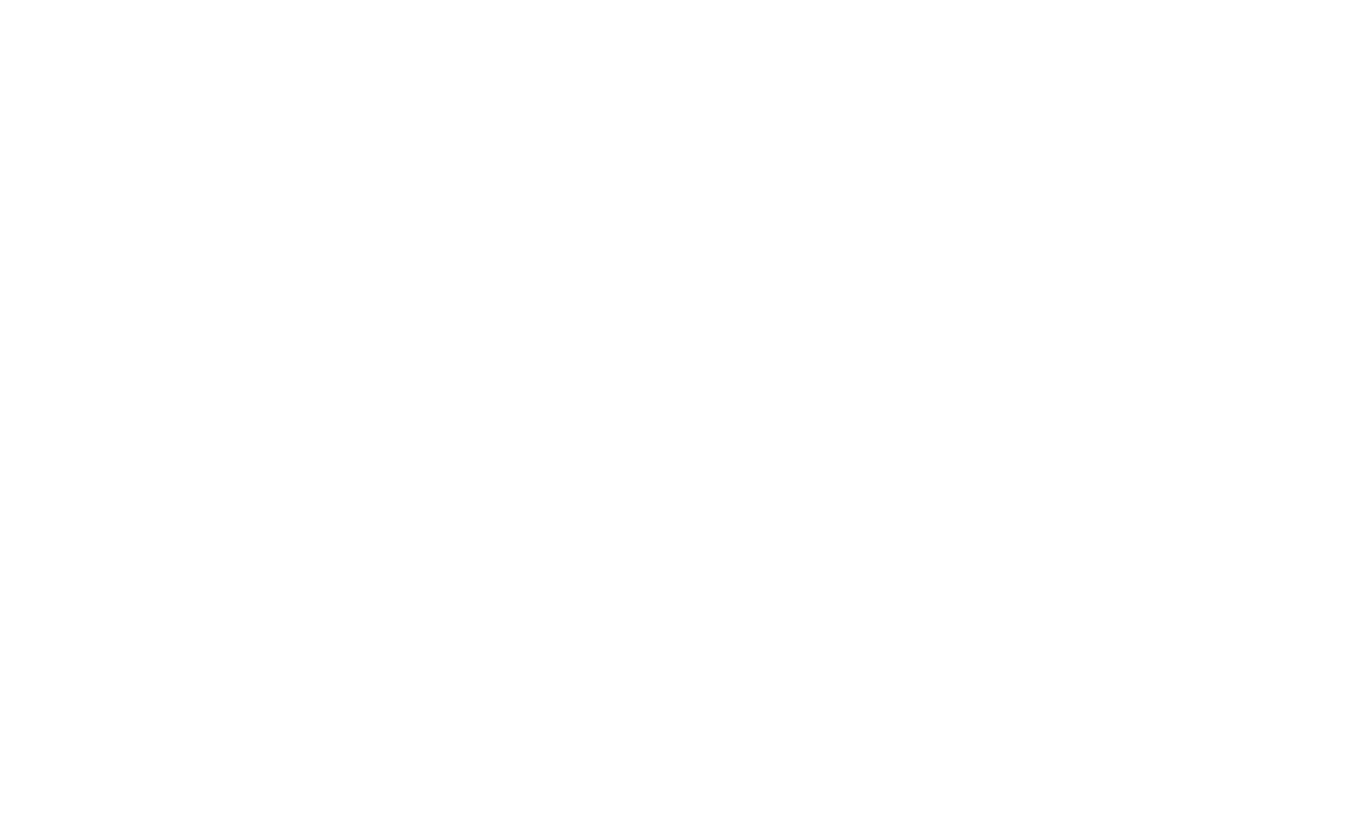
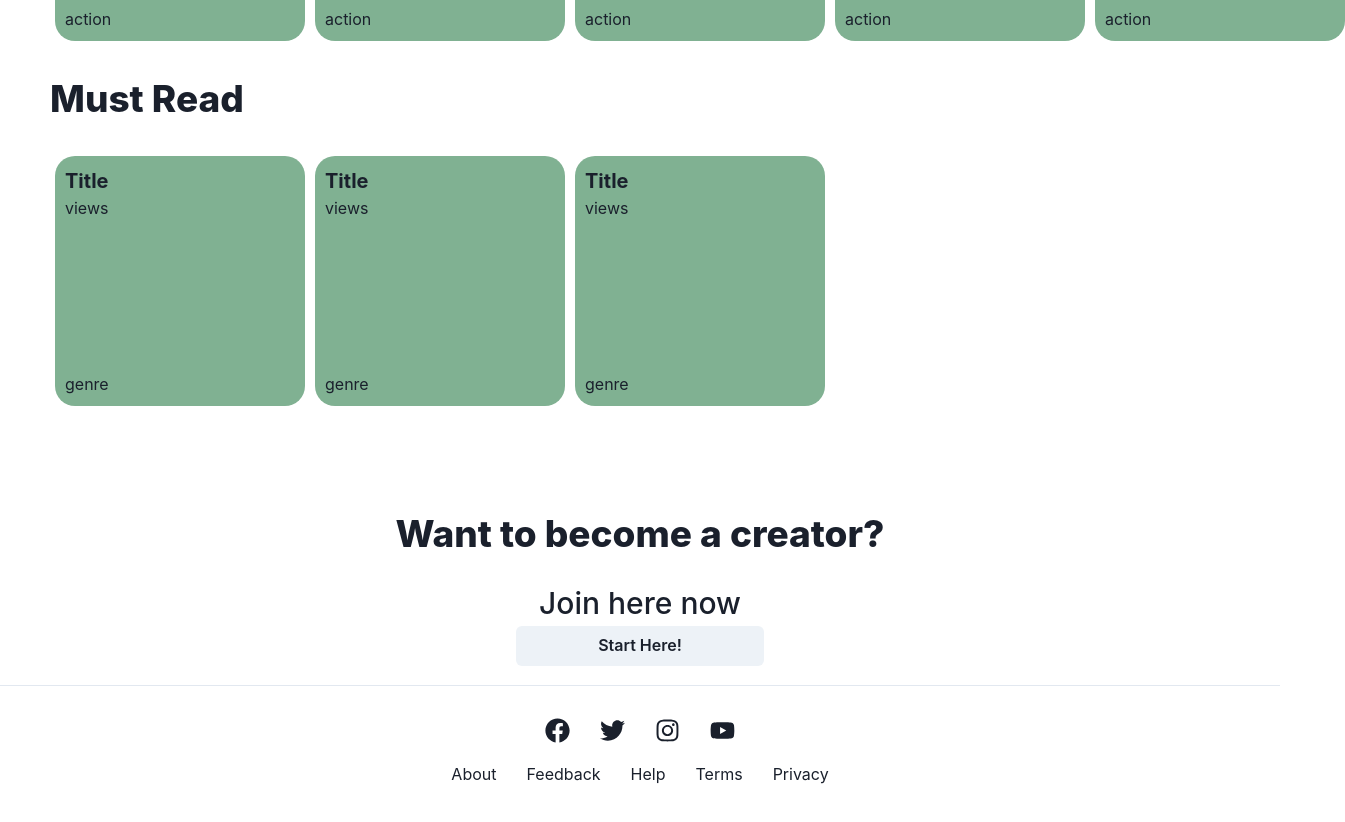
Before and after one commit to BlackDives/webflow-s, a React (Create React App) app: page / in a window 1280 px wide. Shown: the part 1220-2042 px from the top of the page, 1345 px wide, since content can reach past the window. Before the commit the page ends 800 px from the top, so only its background shows below. Built offline with nearby package versions, Linux system fonts and the light colour scheme.

Commit message:
feat: fleshed out landing page
It has barely any functionality, isn't calling any APIs, and doesn't have good styling.

```diff
--- a/src/App.js
+++ b/src/App.js
@@ -4,14 +4,20 @@
 import LandingHeader from './Components/HeaderComponents/landing-header'
 import Featured from './Components/HeaderComponents/featured'
 import Comments from './Components/CommentComponents/comments'
+import MustRead from 'Components/HeaderComponents/must-read'
+import BecomeACreator from 'Components/HeaderComponents/become-a-creator'
+import Footer from 'Components/FooterComponents/footer'
 
 const App = () => {
     return (
         <>
-            {/* <NavHeader />
+            <NavHeader />
             <LandingHeader />
-            <Featured /> */}
-            <Comments />
+            <Featured />
+            <MustRead />
+            <BecomeACreator />
+            <Footer />
+            {/* <Comments /> */}
         </>
     )
 }
--- /dev/null
+++ b/src/Components/FooterComponents/footer.js
@@ -0,0 +1,39 @@
+import React from 'react'
+import { Flex, Text } from '@chakra-ui/react'
+import { FaInstagram, FaTwitter, FaYoutube, FaFacebook } from 'react-icons/fa'
+
+const Footer = () => {
+    return (
+        <>
+            <hr />
+
+            <Flex flexDir={'column'} mt={'2rem'} mb={'4rem'}>
+                <Flex flexDir={'row'} justifyContent={'center'}>
+                    <Flex mx={'15px'}>
+                        <FaFacebook size={'25px'} />
+                    </Flex>
+                    <Flex mx={'15px'}>
+                        {' '}
+                        <FaTwitter size={'25px'} />
+                    </Flex>
+                    <Flex mx={'15px'}>
+                        {' '}
+                        <FaInstagram size={'25px'} />
+                    </Flex>
+                    <Flex mx={'15px'}>
+                        {' '}
+                        <FaYoutube size={'25px'} />
+                    </Flex>
+                </Flex>
+                <Flex flexDir={'row'} justifyContent={'center'} mt={'1.2rem'}>
+                    <Text mx={'15px'}>About </Text>
+                    <Text mx={'15px'}>Feedback </Text>
+                    <Text mx={'15px'}>Help </Text>
+                    <Text mx={'15px'}>Terms </Text>
+                    <Text mx={'15px'}>Privacy </Text>
+                </Flex>
+            </Flex>
+        </>
+    )
+}
+export default Footer
--- /dev/null
+++ b/src/Components/HeaderComponents/become-a-creator.js
@@ -0,0 +1,19 @@
+import React from 'react'
+import { Flex, Text, Button } from '@chakra-ui/react'
+
+const BecomeACreator = () => {
+    return (
+        <Flex flexDir={'column'} mt={'5rem'}>
+            <Text textAlign={'center'} fontSize={'37px'} fontWeight={800}>
+                Want to become a creator?
+            </Text>
+            <Flex flexDir={'column'} padding={'1.2rem'} alignItems={'center'}>
+                <Text textAlign={'center'} fontSize={'30px'} fontWeight={500}>
+                    Join here now
+                </Text>
+                <Button width={'20%'}>Start Here!</Button>
+            </Flex>
+        </Flex>
+    )
+}
+export default BecomeACreator
--- /dev/null
+++ b/src/Components/HeaderComponents/must-read.js
@@ -0,0 +1,20 @@
+import React from 'react'
+import { Flex, Text } from '@chakra-ui/react'
+import FeatureBox from './feature-box'
+
+const MustRead = () => {
+    return (
+        <Flex flexDir={'column'}>
+            <Text fontSize={'37px'} fontWeight={800} padding={'10px 50px'}>
+                Must Read
+            </Text>
+            <Flex padding={'10px 50px'}>
+                <FeatureBox title={'Title'} view={'0'} genre={'genre'} />
+                <FeatureBox title={'Title'} view={'0'} genre={'genre'} />
+                <FeatureBox title={'Title'} view={'0'} genre={'genre'} />
+            </Flex>
+        </Flex>
+    )
+}
+
+export default MustRead
```
